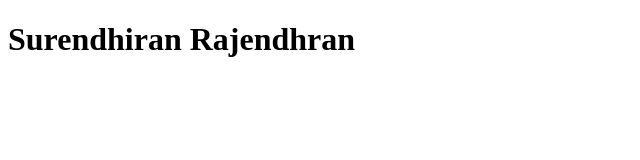
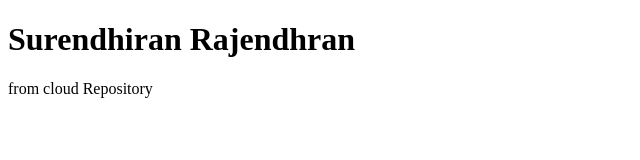
Before and after one commit to SurendhiranRajendhran/samplerepo, a plain HTML site: page index.html in a window 1280 px wide. Shown: the whole page, without its empty margins (0-640 px from the left). Drawn offline with Linux system fonts and the light colour scheme.

Commit message:
feat : conflict change

```diff
--- a/index.html
+++ b/index.html
@@ -7,5 +7,6 @@
 </head>
 <body>
     <h1>Surendhiran Rajendhran</h1>
+    <p>from cloud Repository</p>
 </body>
 </html>
```
